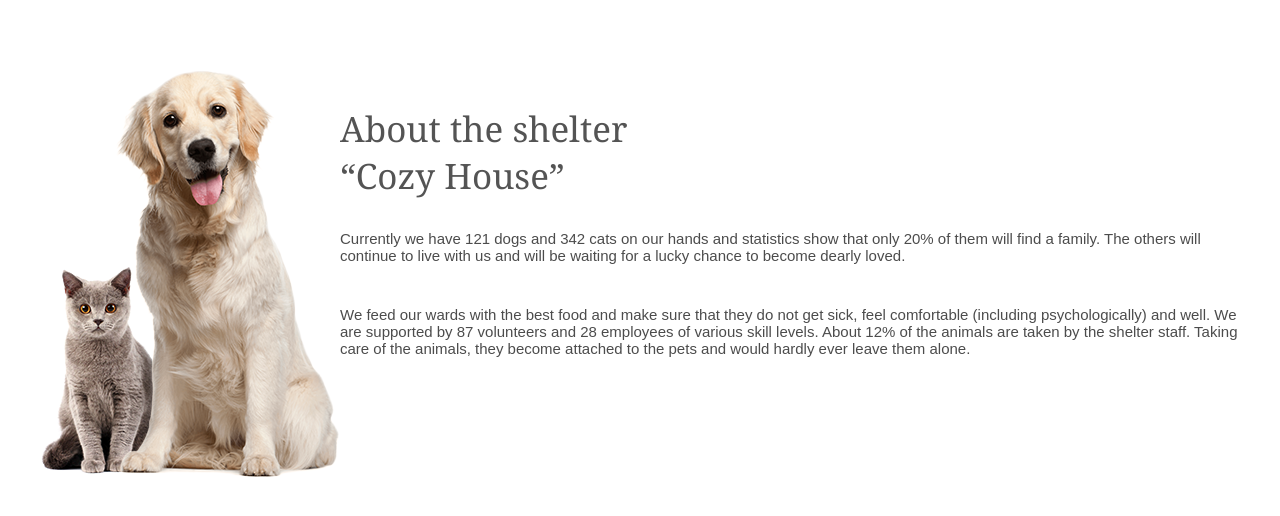
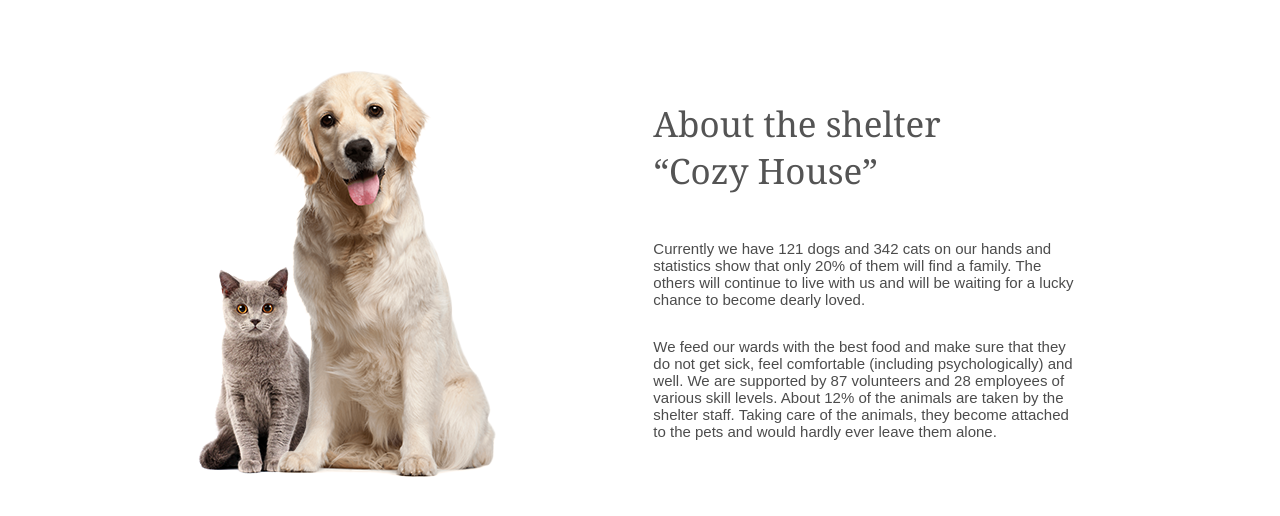
Before and after one commit to JUSTNOFEAR/rsschool-cv_stage0, a plain HTML site: page shelter/main 1280.html in a window 1280 px wide. Shown: the part 958-1474 px from the top of the page. Drawn offline with Linux system fonts and the light colour scheme.

Commit message:
feat creating about

```diff
--- a/shelter/main 1280.html
+++ b/shelter/main 1280.html
@@ -35,10 +35,10 @@
             <div class="about_content">
                 <img src="./images/about_pets.png">
                 <div class = "content">
-                    <h3 class = "heading_about">About the shelter “Cozy House”</h3>
-                    <p class = "subheading_about">Currently we have 121 dogs and 342 cats on our hands and statistics show that only 20% of them will find a family.
+                    <h3 class = "heading_about">About the shelter <br>“Cozy House”</h3>
+                    <p  class = "subheading_about">Currently we have 121 dogs and 342 cats on our hands and statistics show that only 20% of them will find a family.
                          The others will continue to live with us and will be waiting for a lucky chance to become dearly loved.</p>
-                    <p class="subheading_about">We feed our wards with the best food and make sure that they do not get sick, feel comfortable (including psychologically) and well.
+                    <p  class="subheading_about">We feed our wards with the best food and make sure that they do not get sick, feel comfortable (including psychologically) and well.
                          We are supported by 87 volunteers and 28 employees of various skill levels.
                          About 12% of the animals are taken by the shelter staff. Taking care of the animals,
                           they become attached to the pets and would hardly ever leave them alone.</p>
--- a/shelter/style.css
+++ b/shelter/style.css
@@ -76,6 +76,7 @@
 .start_screen_text{
     display: flex;
     flex-direction: column;
+    justify-content: center;
     margin: 40px;
 }
 
@@ -125,10 +126,18 @@
     margin: 90px 40px;
 }
 
+.content{
+    display: flex;
+    flex-direction: column;
+    justify-content: center;
+    align-items: baseline;
+    width: 430px;
+    height: 380px;
 
+}
 
 .heading_about{
-    box-sizing: border-box;
+
     font-family: Georgia;
     font-weight: 400;
     font-size: 35px;
@@ -139,10 +148,10 @@
 
 .subheading_about{
     font-family: Arial;
+
     font-weight: 400;
     font-size: 15px;
     color: #4C4C4C;
-    margin-bottom: 42px;
 }
 
 
```
